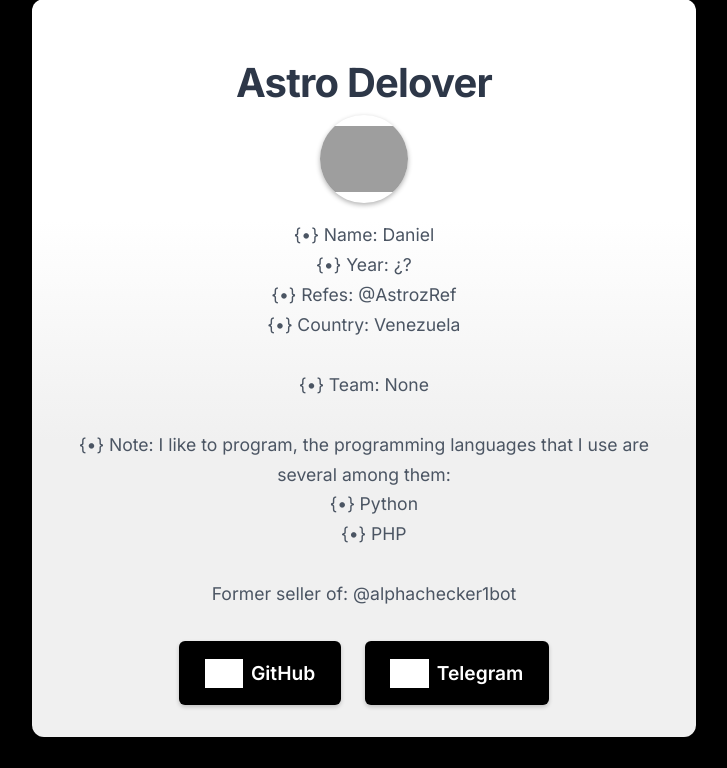
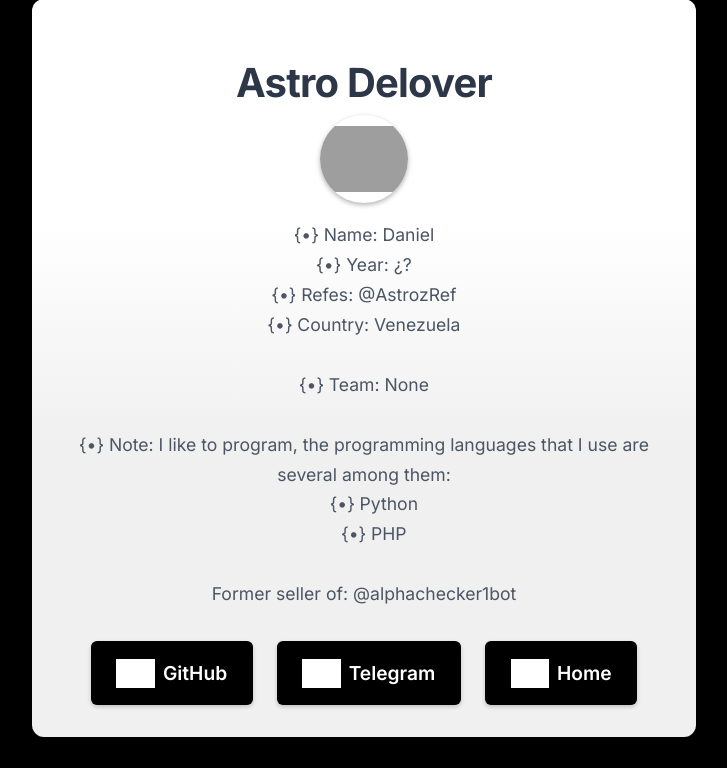
Before and after one commit to Danisaxas/astrodev, a Flask app: page / in a window 1280 px wide. Shown: the part 32-800 px from the top of the page, without its empty margins (276-1003 px from the left). Run offline with Flask 3, Linux system fonts and the light colour scheme; grey boxes are pictures that could not be loaded.

Commit message:
update xd

```diff
--- a/templates/index.html
+++ b/templates/index.html
@@ -92,7 +92,7 @@
             margin-top: 1rem; /* Margen superior para separarlos del texto */
         }
 
-        .github-link, .telegram-link {
+        .github-link, .telegram-link, .home-link {
             display: inline-flex; /* Para alinear icono y texto */
             align-items: center;
             padding: 0.8rem 1.6rem;
@@ -105,13 +105,13 @@
             font-size: 1.2rem;
             box-shadow: 0 2px 4px rgba(0, 0, 0, 0.2);
         }
-        .github-link:hover, .telegram-link:hover {
+        .github-link:hover, .telegram-link:hover, .home-link:hover {
             background-color: #1a202c;
             transform: translateY(-0.25rem);
             box-shadow: 0 3px 6px rgba(0, 0, 0, 0.3);
             color: #ffffff;
         }
-        .github-link:active, .telegram-link:active {
+        .github-link:active, .telegram-link:active, .home-link:active {
             background-color: #2d3748;
             transform: translateY(0);
             box-shadow: 0 1px 2px rgba(0, 0, 0, 0.3);
@@ -133,6 +133,14 @@
             background: url(https://img.icons8.com/?size=100&id=9R1sV3QvY18K&format=png&color=000000) no-repeat center center;
             background-size: contain;
             filter: brightness(0) invert(1); /* Poner el icono de Telegram en blanco */
+        }
+        .home-icon {
+            margin-right: 0.5rem;
+            width: 2.4rem;
+            height: 2.4rem;
+            background: url(https://img.icons8.com/?size=100&id=11504&format=png&color=000000) no-repeat center center;
+            background-size: contain;
+            filter: brightness(0) invert(1);
         }
     </style>
 </head>
@@ -161,6 +169,10 @@
                 <span class="telegram-icon"></span>
                 Telegram
             </a>
+            <a href="/home" class="home-link">
+                <span class="home-icon"></span>
+                Home
+            </a>
         </div>
     </div>
 </body>
```
